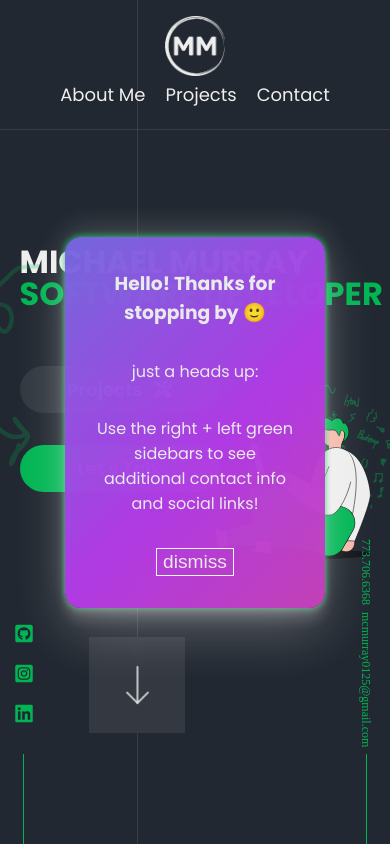
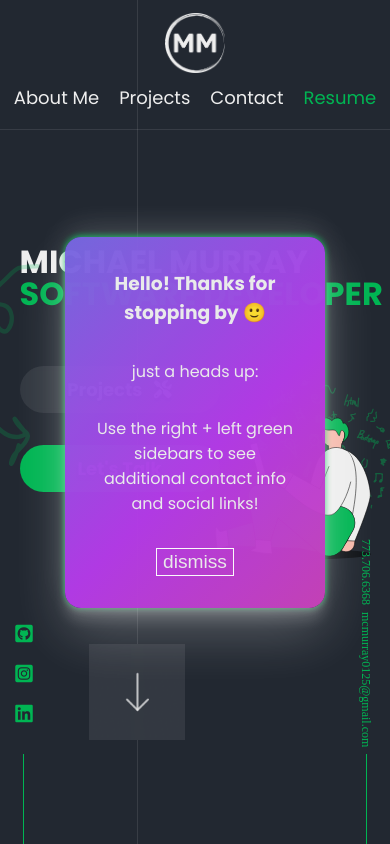
Before and after one commit to mcmurray0125/mm-portfolio, a React (Vite) app: page / in a window 390 px wide. Shown: the top 844 px of the page. Built offline with nearby package versions, Linux system fonts and the light colour scheme; a web font is replaced by a local one.

Commit message:
added resume to navbar and footer. Adjusted media queries for nav and footer. tweaked text in project cards.

```diff
--- a/src/assets/cards.js
+++ b/src/assets/cards.js
@@ -10,7 +10,7 @@ export default [
     {
         id: 2,
         title: "Tenzies",
-        about: "In Tenzies, you win when all 10 of your dice are the same number! You can click on a die to hold its current value. All dice that are not held will be re-rolled when you click 'Roll Dice'. There's a counter to show how many rolls you used and a record tracker to save your best game. How fast can you get tenzies! Made with React.js",
+        about: "Tenzies is a game where the goal is to match all 10 dice to the same number. Players can hold certain dice and re-roll the rest by clicking 'Roll Dice'. There is also a roll count and best game record tracker. How fast can you get Tenzies? Built with React.js",
         img: '/images/tenzies-img.png',
         link: "https://mm-tenzies.netlify.app",
         github: "https://github.com/mcmurray0125/tenzies-game"
@@ -18,7 +18,7 @@ export default [
     {
         id: 3,
         title: "Fabchat",
-        about: "Fabchat is an online messaging platform. I am a contributing software developer for Fabchat. My most recent contribution to the platform was creating a new design theme for the web app. Currently, I am utilizing Tailwind CSS to make the platform's dashboard mobile-friendly.",
+        about: "As a software developer for Fabchat, an online messaging platform, I have recently created a new design theme for the web application. Currently, I am working on making the dashboard mobile-friendly using the Tailwind CSS framework.",
         img: '/images/fabchat-img.png',
         link: "https://fabchat.vercel.app/login",
         github: "https://github.com/harshjohar/fabchat" ,
--- a/src/assets/footer-styles.css
+++ b/src/assets/footer-styles.css
@@ -41,13 +41,16 @@
   transition: border 0.15s, border-radius 0.15s, background-color 1.2s,
     transform 0.15s;
 }
+.footer-links #resume-footer {
+  border: 1px solid var(--main-color);
+}
 .footer-links a:hover {
   transform: scale(1.1);
   border: 1px solid var(--main-color);
   background-color: #0067306f;
 }
 
-@media screen and (max-width: 585px) {
+@media screen and (max-width: 750px) {
   .footer {
     gap: 2vh;
   }
--- a/src/assets/navbar-styles.css
+++ b/src/assets/navbar-styles.css
@@ -46,17 +46,24 @@
   transition: border 0.15s, border-radius 0.15s, background-color 1.2s,
     transform 0.15s;
 }
+.nav-links #resume {
+  color: var(--main-color);
+}
 .nav-links a:hover {
   transform: scale(1.1);
   border: 1px solid var(--main-color);
   border-radius: 4px;
   background-color: #0067306f;
 }
+.nav-links #resume:hover {
+  background-color: transparent;
+}
 
-@media screen and (max-width: 765px) {
+@media screen and (max-width: 887px) {
   .nav-container {
     justify-content: center;
     flex-direction: column;
+    gap: 0.4rem;
   }
 
   .brand {
--- a/src/components/Footer.jsx
+++ b/src/components/Footer.jsx
@@ -7,6 +7,7 @@ export default function Footer() {
             <div className="footer-links">
                 <Link to="overlay" spy={true} smooth={true} offset={-100} duration={1200} ><i className="fa-solid fa-house"></i>&nbsp;&nbsp;Home</Link>
                 <Link to="about-me" spy={true} smooth={true} offset={-100} duration={1000} ><i className="fa-regular fa-user"></i>&nbsp;&nbsp;About Me</Link>
+                <a href="https://drive.google.com/file/d/1lAW0g3449p3_fGrOqoOWTkqVr7cMyhOl/view?usp=sharing" target="_blank" id="resume-footer">Resume</a>
                 <Link to="projects" spy={true} smooth={true} offset={0} duration={900} ><i className="fa-solid fa-screwdriver-wrench"></i>&nbsp;&nbsp;Projects</Link>
                 <Link to="contact" spy={true} smooth={true} offset={0} duration={300} ><i className="fa-solid fa-phone"></i>&nbsp;&nbsp;Contact</Link>
             </div>
--- a/src/components/Navbar.jsx
+++ b/src/components/Navbar.jsx
@@ -34,6 +34,7 @@ const Navbar = () => {
         <Link to="about-me" spy={true} smooth={true} offset={0} duration={900} >About Me</Link>
         <Link to="projects" spy={true} smooth={true} offset={0} duration={1200} >Projects</Link>
         <Link to="contact" spy={true} smooth={true} offset={0} duration={1400} >Contact</Link>
+        <a href="https://drive.google.com/file/d/1lAW0g3449p3_fGrOqoOWTkqVr7cMyhOl/view?usp=sharing" target="_blank" id="resume">Resume</a>
       </div>
     </div>
   );
```
